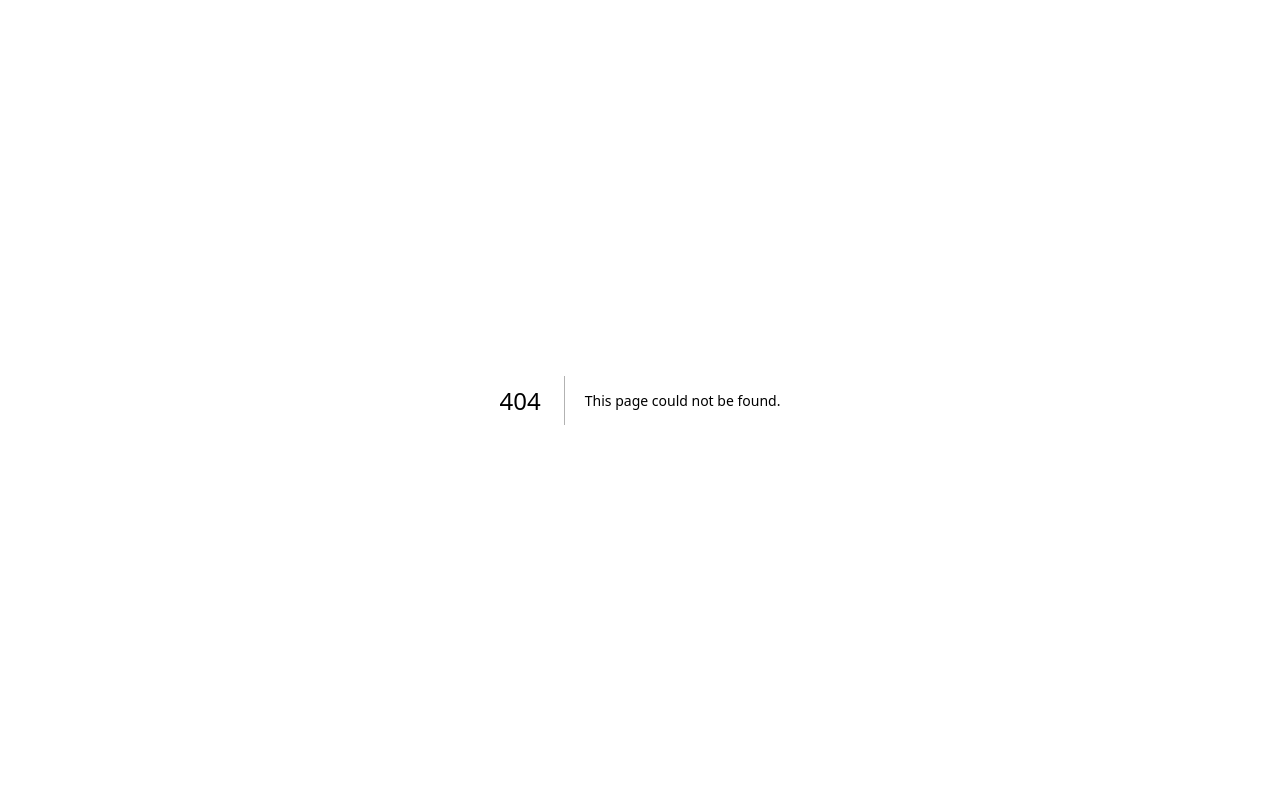
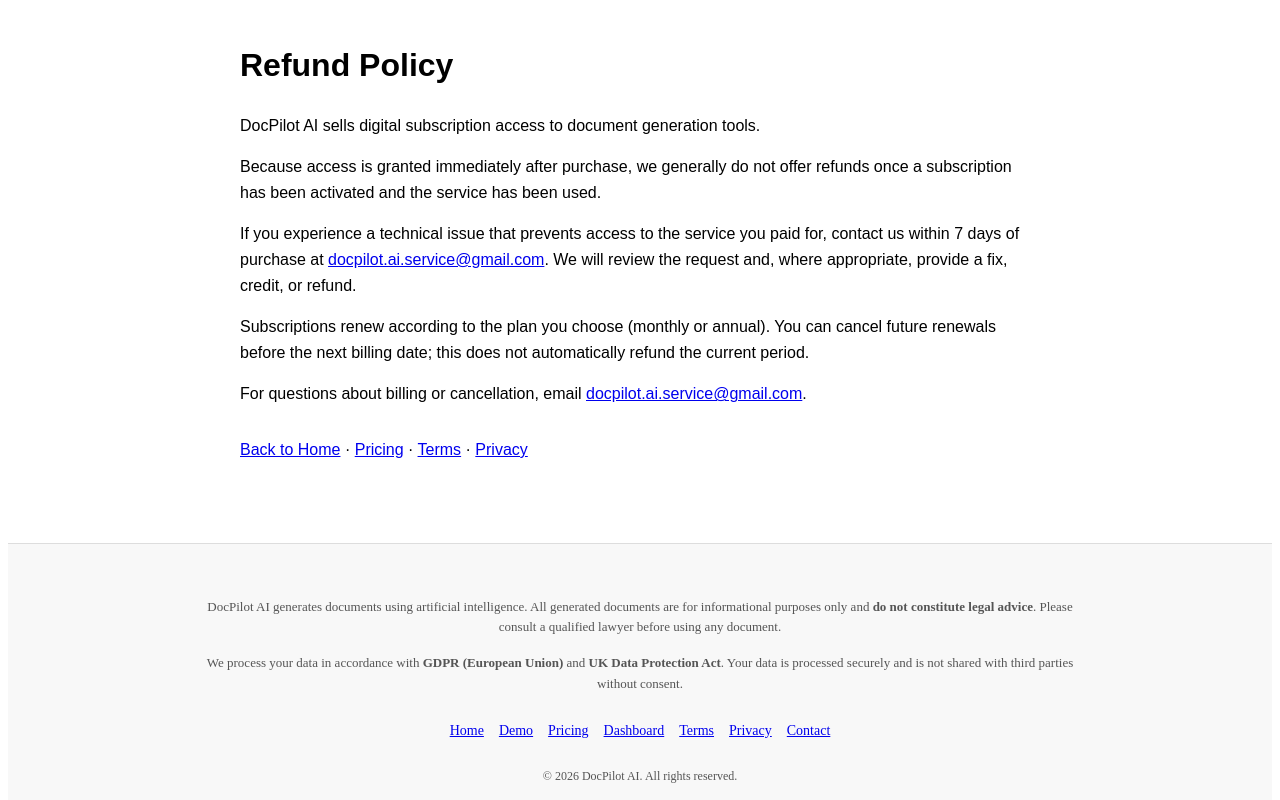
Before and after one commit to docpilot570/docpilot-ai, a Next.js app: page /refund in a window 1280 px wide. Before the commit this address had no page. Shown: the top 800 px of the page. Built offline with nearby package versions, Linux system fonts and the light colour scheme.

Commit message:
Create refund.js

```diff
--- /dev/null
+++ b/pages/refund.js
@@ -0,0 +1,60 @@
+export default function Refund() {
+  return (
+    <div
+      style={{
+        maxWidth: 800,
+        margin: "40px auto",
+        fontFamily: "Arial",
+        padding: "0 20px",
+        lineHeight: 1.6,
+      }}
+    >
+      <h1>Refund Policy</h1>
+
+      <p>
+        DocPilot AI sells digital subscription access to document generation
+        tools.
+      </p>
+
+      <p>
+        Because access is granted immediately after purchase, we generally do
+        not offer refunds once a subscription has been activated and the service
+        has been used.
+      </p>
+
+      <p>
+        If you experience a technical issue that prevents access to the service
+        you paid for, contact us within 7 days of purchase at{" "}
+        <a href="mailto:docpilot.ai.service@gmail.com">
+          docpilot.ai.service@gmail.com
+        </a>
+        . We will review the request and, where appropriate, provide a fix,
+        credit, or refund.
+      </p>
+
+      <p>
+        Subscriptions renew according to the plan you choose (monthly or
+        annual). You can cancel future renewals before the next billing date;
+        this does not automatically refund the current period.
+      </p>
+
+      <p>
+        For questions about billing or cancellation, email{" "}
+        <a href="mailto:docpilot.ai.service@gmail.com">
+          docpilot.ai.service@gmail.com
+        </a>
+        .
+      </p>
+
+      <p style={{ marginTop: 30 }}>
+        <a href="/">Back to Home</a>
+        {" · "}
+        <a href="/pricing">Pricing</a>
+        {" · "}
+        <a href="/terms">Terms</a>
+        {" · "}
+        <a href="/privacy">Privacy</a>
+      </p>
+    </div>
+  );
+}
```
